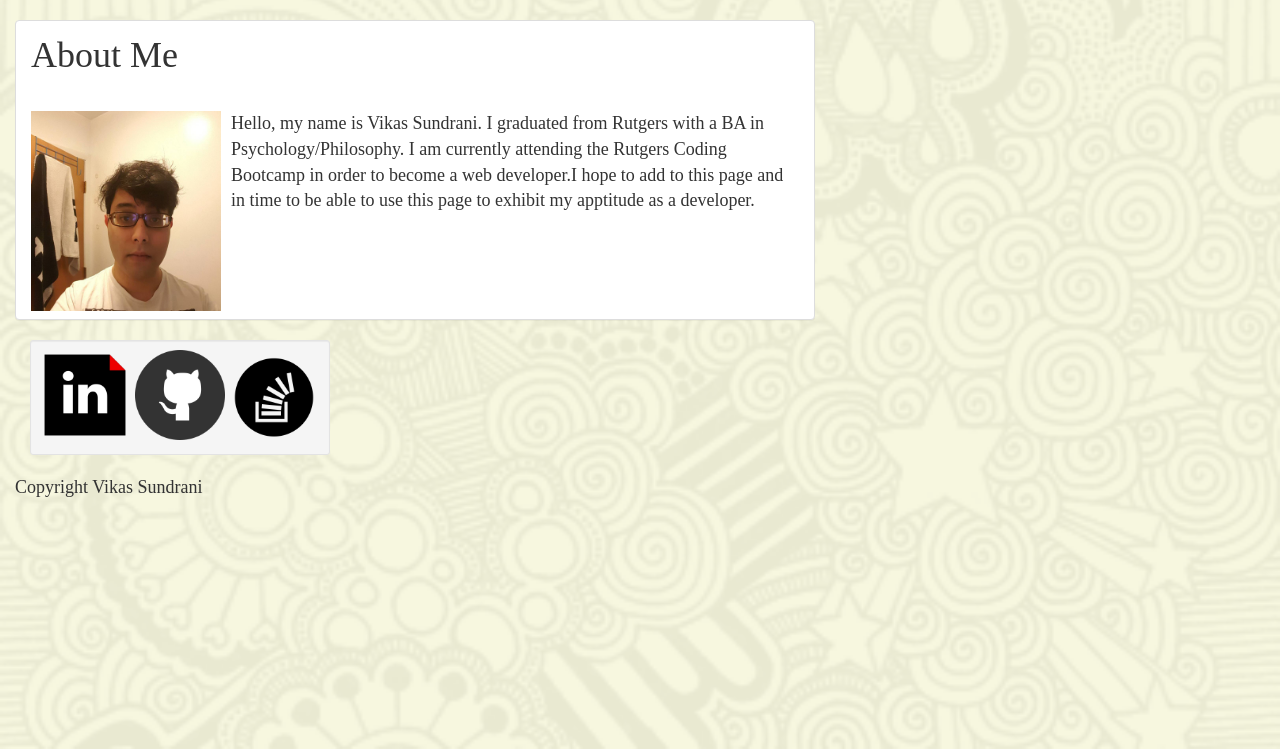
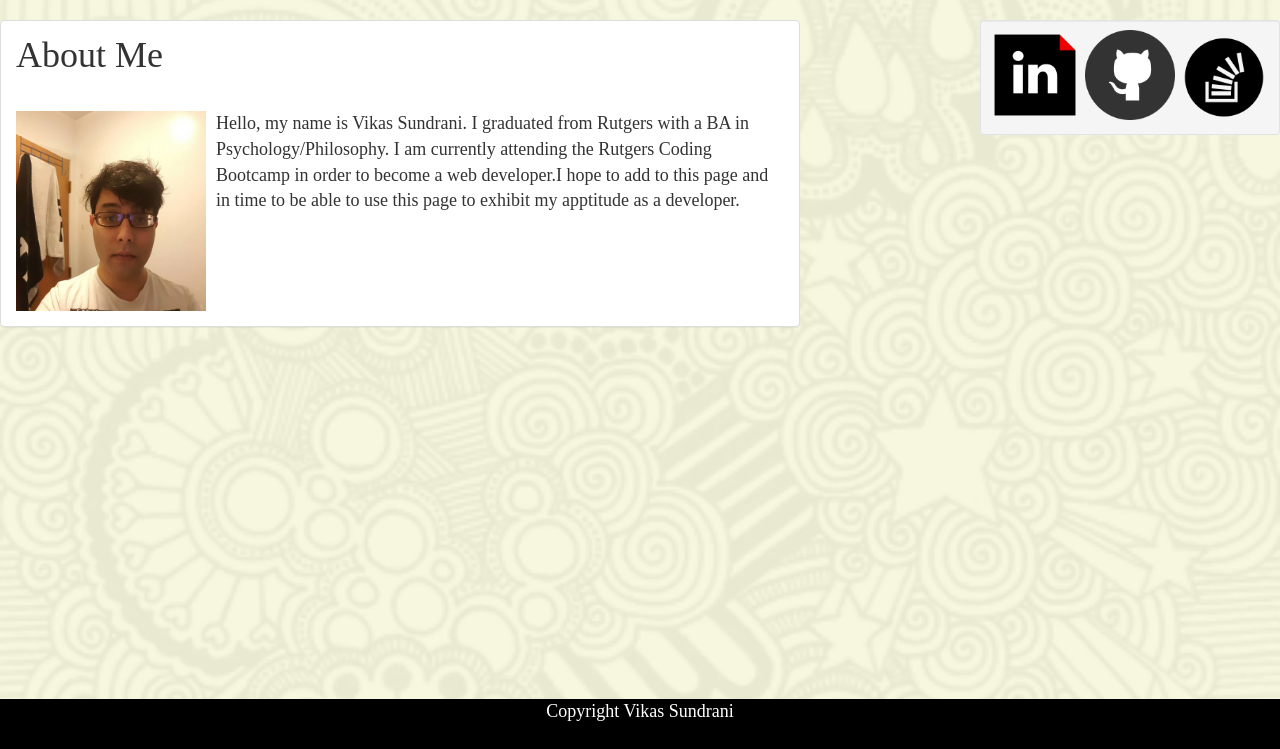
Before and after one commit to Wintermutate/TestHeroku, a PHP site: page / in a window 1280 px wide. Shown: the part 51-800 px from the top of the page. Run offline with PHP 8.4, Linux system fonts and the light colour scheme; some web fonts are replaced.

Commit message:
Added Footer + Many Style Changes

```diff
--- a/assets/css/style.css
+++ b/assets/css/style.css
@@ -7,12 +7,11 @@ body {
 div.well.well-sm {
 	width: 300px;
 	height: 115px;
-	float: left;
-	display: inline-block;
+	float: right;
 }
 div.panel.panel-default {
 	width: 800px;
-	height: 300px;
+	height: auto;
 	display: inline-block;
 }
 img.social {
@@ -33,3 +32,13 @@ h1 {
 	margin-top: 0px;
 	margin-bottom: 10px;
 }
+#footer {
+	background:#000000;
+	width:100%;
+	height:50px;
+	position:absolute;
+	bottom:0;
+	left:0;
+	text-align: center;
+	color: #fff;
+}
--- a/index.html
+++ b/index.html
@@ -21,27 +21,19 @@
 		</ul>
 	</div>
 </nav>
-<div class="container-fluid">
 	<div class="panel panel-default">
 		<div class="panel-body">
-			<h1>About Me</h1>
+			<strong><h1>About Me</h1></strong>
 			<br>
 			<img src="assets/images/Vikas Sundrani.jpg" alt="Vikas Sundrani" id="bio-image">
 			<p>Hello, my name is Vikas Sundrani. I graduated from Rutgers with a BA in Psychology/Philosophy. I am currently attending the Rutgers Coding Bootcamp in order to become a web developer.I hope to add to this page and in time to be able to use this page to exhibit my apptitude as a developer.</p>
 		</div>
 	</div>
-	<div class="container-fluid">
 		<div class="well well-sm">
 			<img src="assets/images/Linkedin.png" alt="Linkedin" class="social">
 			<img src="assets/images/Github.png" alt="Github" class="social">
 			<img src="assets/images/Stack Overflow.png" alt="Stack Overflow" class="social">
 		</div>
-	</div>
-	<div class="row">
-		<div class="col-md-12">
-			<p>Copyright Vikas Sundrani</p>
-		</div>
-	</div>
-</div>
+	<div id="footer">Copyright Vikas Sundrani</div>
 </body>
 </html>
```
